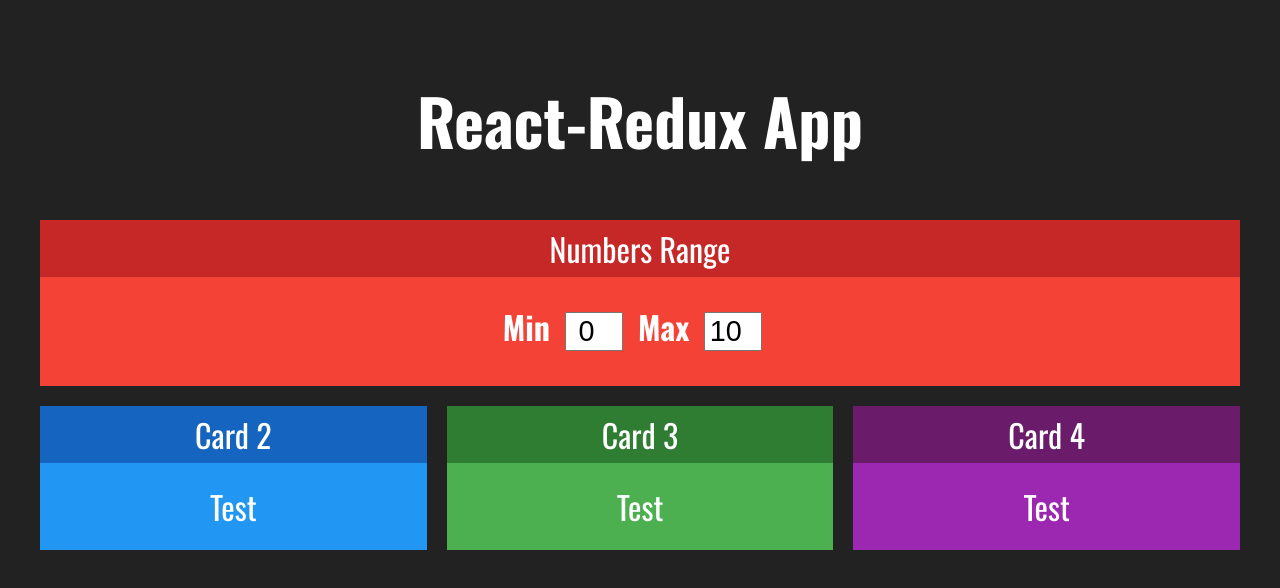
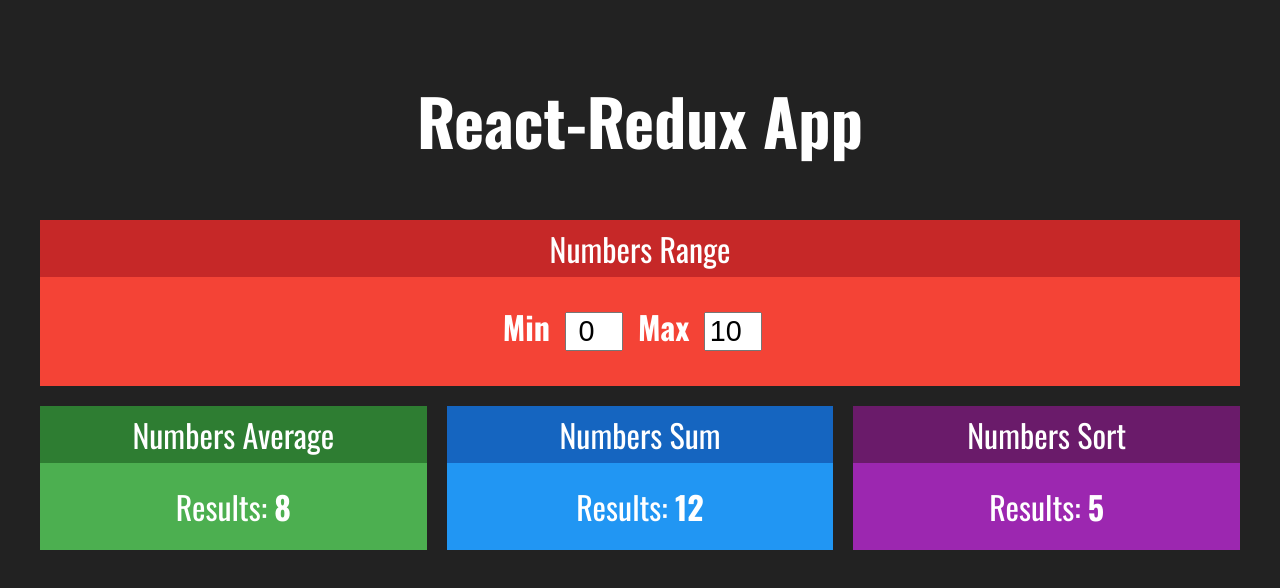
Before and after one commit to JuliaFSO/redux-exercise, a React (Create React App) app: page / in a window 1280 px wide. Shown: the top 588 px of the page. Built offline with nearby package versions, Linux system fonts and the light colour scheme.

Commit message:
Adds Average, Sort and Sum components

```diff
--- a/src/App.js
+++ b/src/App.js
@@ -1,8 +1,10 @@
 import './App.css';
 import React from 'react';
 
+import Average from './components/Average';
 import Range from './components/Range';
-import Card from './components/Card';
+import Sort from './components/Sort';
+import Sum from './components/Sum';
 
 function App() {
   return (
@@ -12,9 +14,9 @@
         <Range></Range>
       </div>
       <div className='line'>
-        <Card title="Card 2" blue>Test</Card>
-        <Card title="Card 3" green>Test</Card>
-        <Card title="Card 4" purple>Test</Card>
+        <Average></Average>
+        <Sum></Sum>
+        <Sort></Sort>
       </div>
     </div>
   );
--- /dev/null
+++ b/src/components/Average.jsx
@@ -0,0 +1,15 @@
+import React from 'react';
+
+import Card from './Card';
+
+const Average = props => {
+  return (
+    <Card title="Numbers Average" green>
+      <div className="Average">
+        <span>Results: <strong>8</strong></span>
+      </div>
+    </Card>
+  );
+}
+
+export default Average;
--- /dev/null
+++ b/src/components/Sort.jsx
@@ -0,0 +1,15 @@
+import React from 'react';
+
+import Card from './Card';
+
+const Sort = props => {
+  return (
+    <Card title="Numbers Sort" purple>
+      <div className="Sort">
+        <span>Results: <strong>5</strong></span>
+      </div>
+    </Card>
+  );
+}
+
+export default Sort;
--- /dev/null
+++ b/src/components/Sum.jsx
@@ -0,0 +1,15 @@
+import React from 'react';
+
+import Card from './Card';
+
+const Sum = props => {
+  return (
+    <Card title="Numbers Sum" blue>
+      <div className="Sum">
+        <span>Results: <strong>12</strong></span>
+      </div>
+    </Card>
+  );
+}
+
+export default Sum;
```
